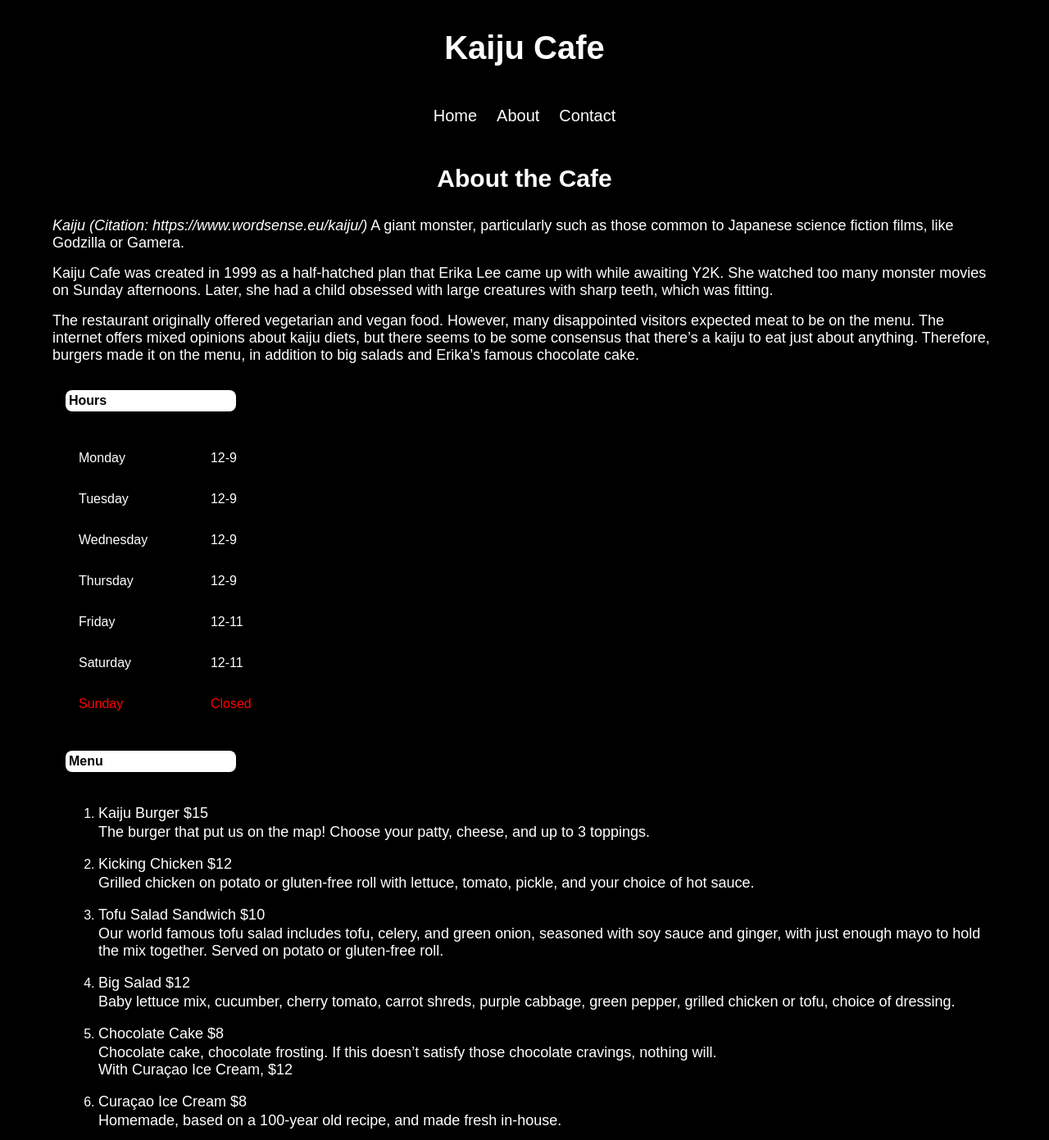
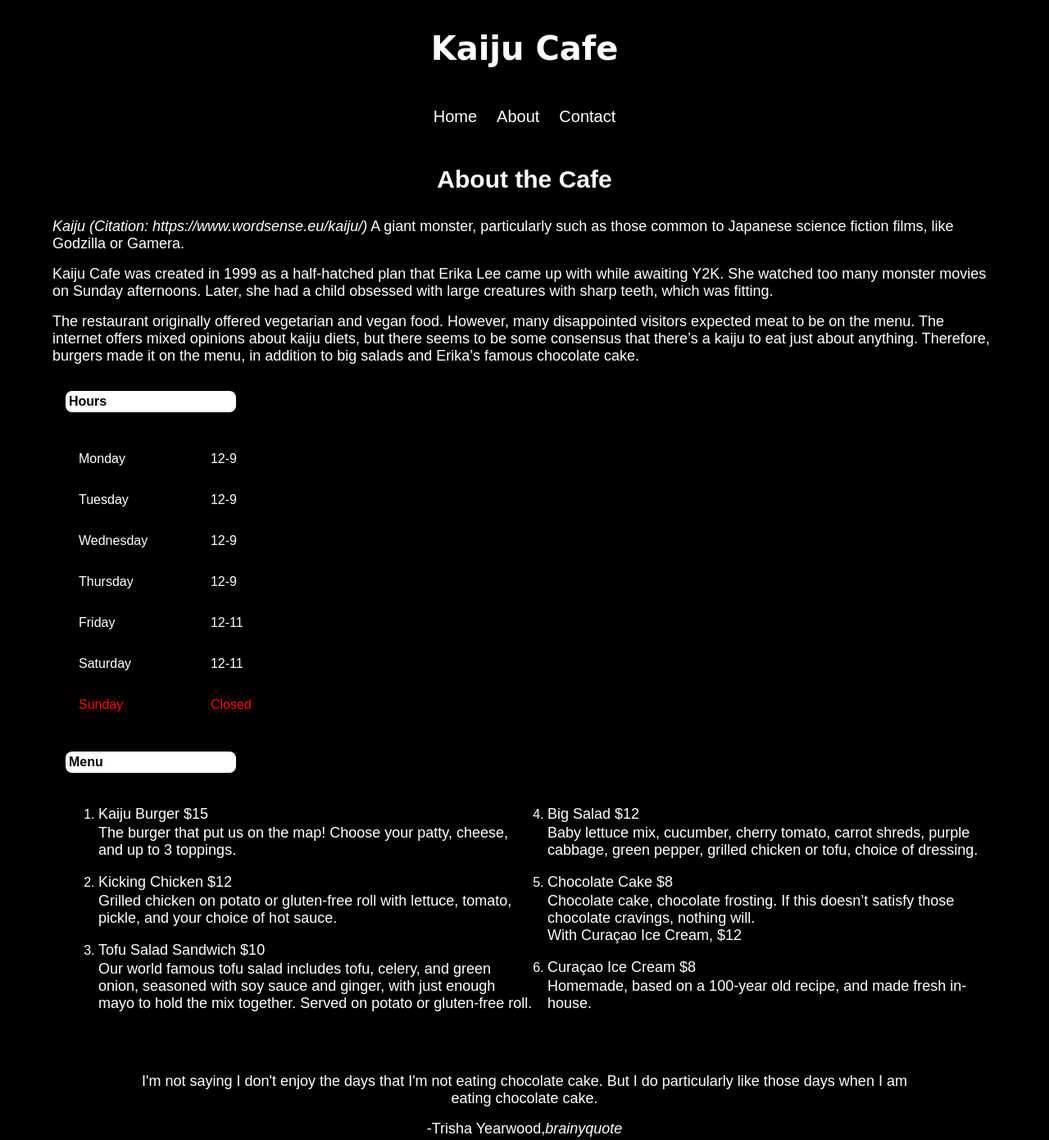
Before and after one commit to MrKumaran/webDev, a plain HTML site: page frontendmaster html css/part 8/index.html in a window 1280 px wide. Shown: the top 1391 px of the page at 82% size. Drawn offline with Linux system fonts and the light colour scheme.

Commit message:
next part

```diff
--- a/frontendmaster html css/part 8/index.css
+++ b/frontendmaster html css/part 8/index.css
@@ -1,3 +1,7 @@
+:root {
+   --creep: 'Creepster', cursive;
+}
+
 body {
   font-family:sans-serif;
   display: block;
@@ -12,6 +16,7 @@ h2 {
   padding-top: 20px;
   font-size: 40px;
   text-align: center;
+  font-family:var(--creep);
 }
 
 nav {
@@ -102,3 +107,8 @@ figure {
 footer {
   margin: 4rem;
 }
+
+ol:has(li:nth-child(3)){
+  columns: 2;
+  justify-content: space-between;
+}
```
